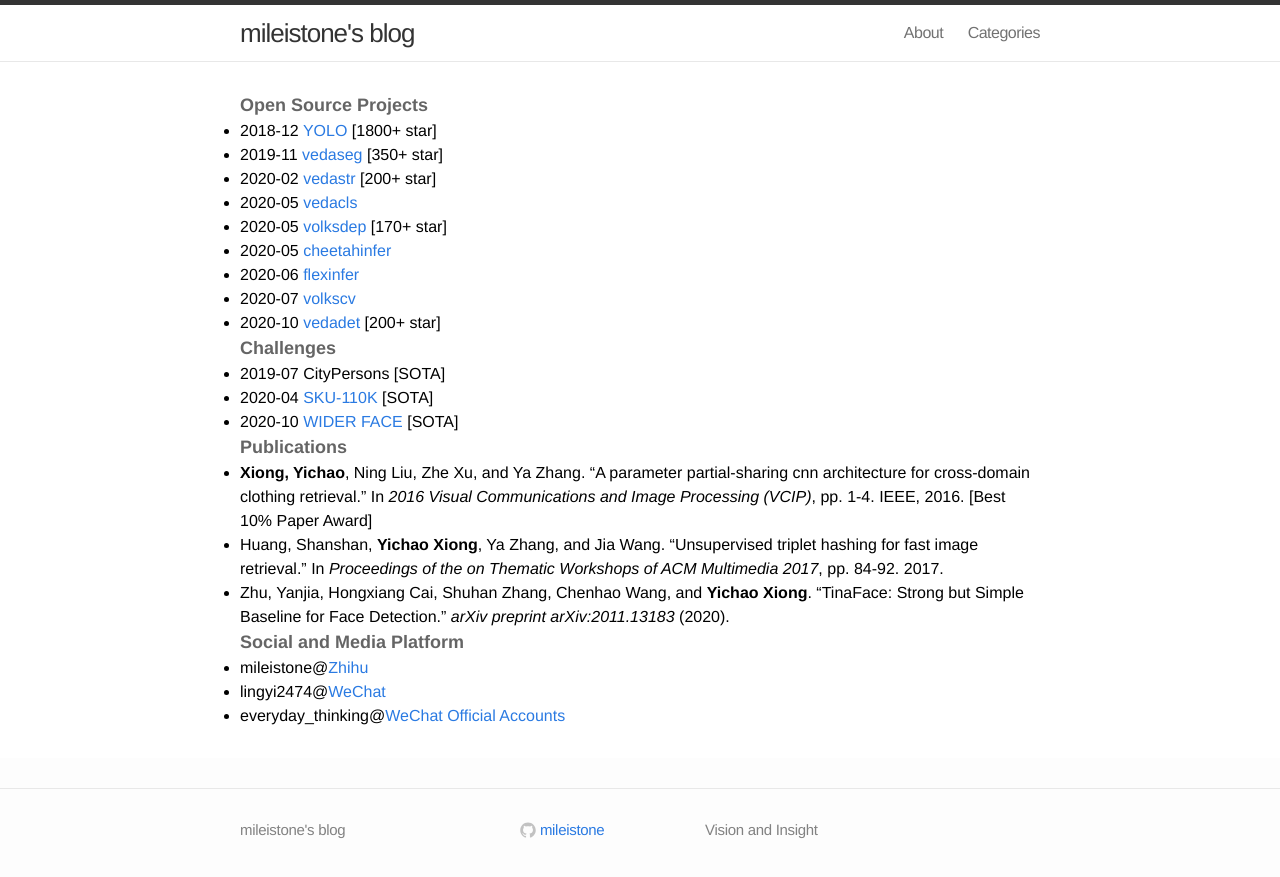
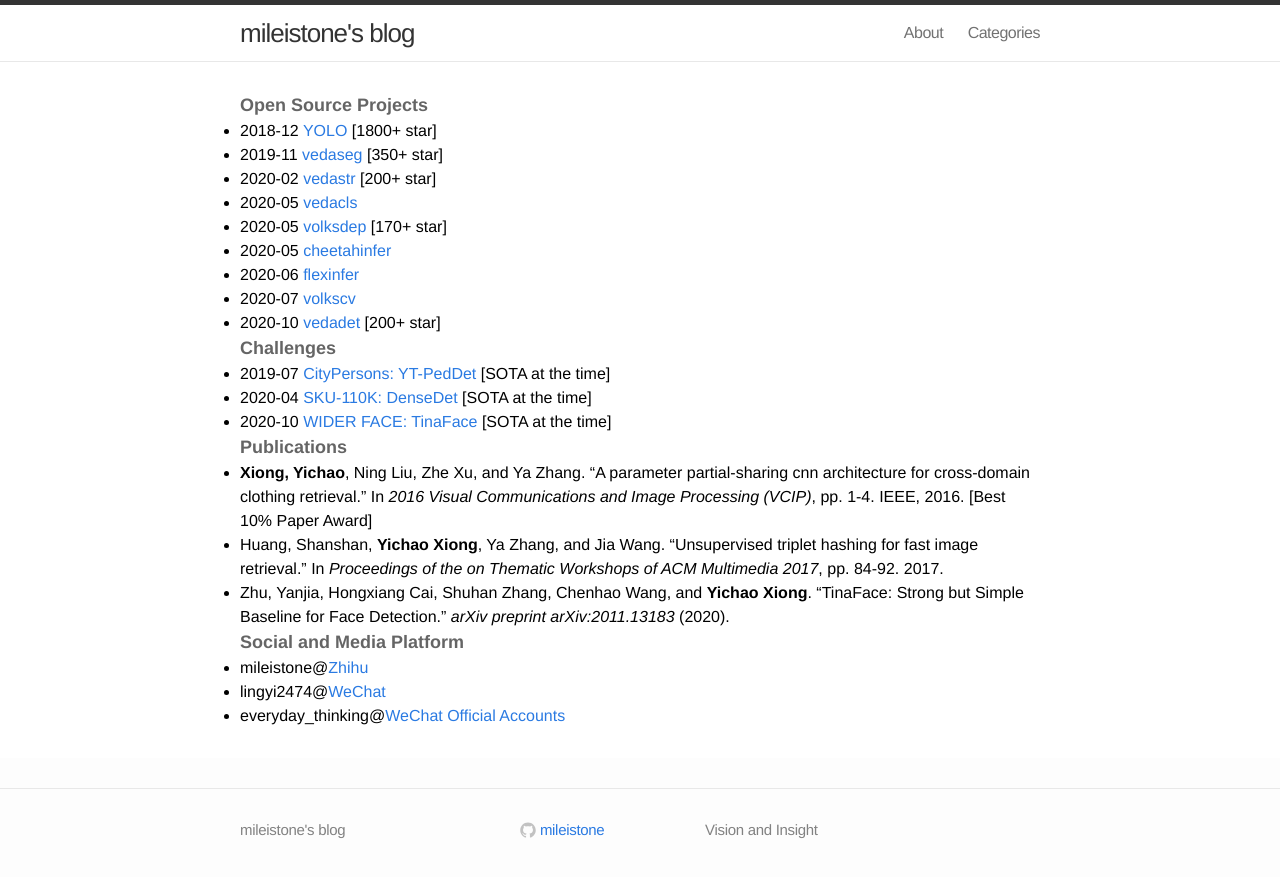
Before and after one commit to mileistone/mileistone.github.io, a Jekyll site: the page built from pages/about.md, in a window 1280 px wide. Shown: the top 877 px of the page. Built offline with Jekyll 4.4.1, drawn with Linux system fonts in a browser that asks for light colours.

Commit message:
Update about.md

```diff
--- a/pages/about.md
+++ b/pages/about.md
@@ -27,11 +27,11 @@ includelink: true
 
 ##### Challenges
 
-- 2019-07 CityPersons [SOTA]
+- 2019-07 [CityPersons: YT-PedDet](https://github.com/cvgroup-njust/CityPersons) [SOTA at the time]
 
-- 2020-04 [SKU-110K](https://github.com/Media-Smart/SKU110K-DenseDet) [SOTA]
+- 2020-04 [SKU-110K: DenseDet](https://github.com/Media-Smart/SKU110K-DenseDet) [SOTA at the time]
 
-- 2020-10 [WIDER FACE](https://github.com/Media-Smart/vedadet/tree/main/configs/trainval/tinaface) [SOTA]
+- 2020-10 [WIDER FACE: TinaFace](https://github.com/Media-Smart/vedadet/tree/main/configs/trainval/tinaface) [SOTA at the time]
 
 ##### Publications
 
```
